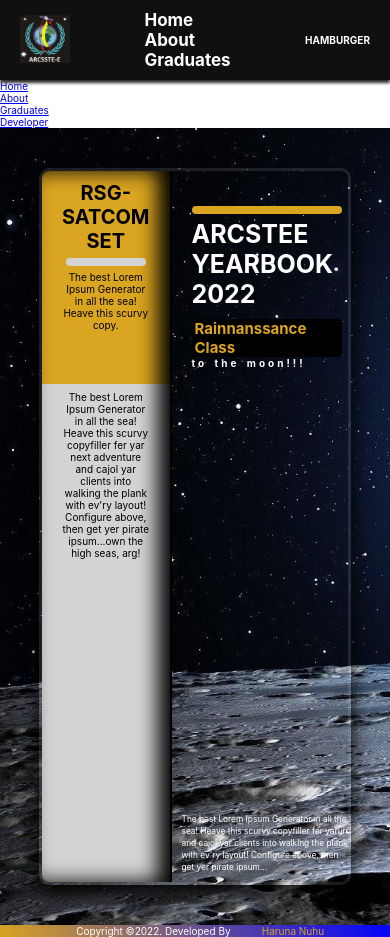
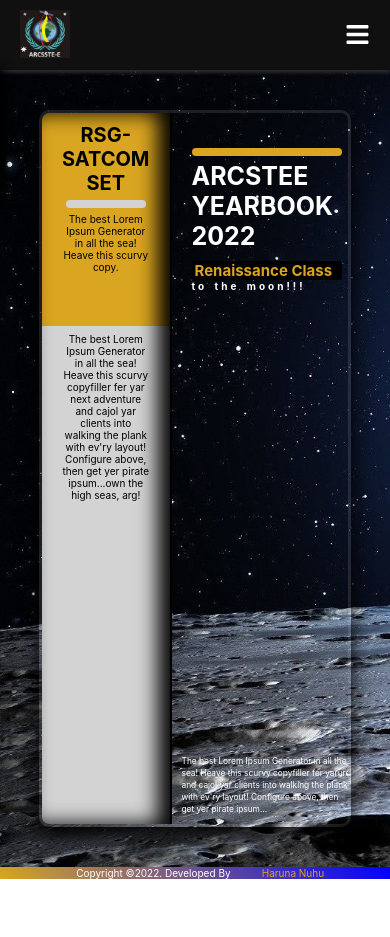
Before and after one commit to Snazzynuhu/arcsstee, a React (Create React App) app: page / in a window 390 px wide. After the commit the page ends 879 px from the top, so only its background shows below. Built offline with nearby package versions, Linux system fonts and the light colour scheme.

Commit message:
modified the navbar and included a hamburger

```diff
--- a/src/Home.js
+++ b/src/Home.js
@@ -27,7 +27,7 @@
           <div className="book-right">
             <div className="right-underline">&nbsp;</div>
             <h1 className="title">ARCSTEE Yearbook 2022</h1>
-            <h2 className="sub-title">Rainnanssance class</h2>
+            <h2 className="sub-title">Renaissance class</h2>
             <span className="extra">to the moon!!!</span>
             <p className="bottom-paragraph">
               {" "}
--- a/src/Navbar.css
+++ b/src/Navbar.css
@@ -17,6 +17,44 @@
 
 .hamburger{
     margin-left: auto;
+}
+.hamburger .hamburger-icon{
+    font-size: 2.5rem;
+}
+.sidebar{
+    position: absolute;
+    z-index: 500;
+    width: 250px;
+    height: max-content;
+    background-color: #fff;
+    padding: 2rem;
+    border-bottom-right-radius: 2rem;
+    box-shadow: 1px 1px 10px 3px;
+    transform: translateX(-100%);
+    transition: transform 1s linear;
+}
+.sidebar.show-sidebar{
+    transform: translateX(0);
+}
+.sidebar>.sidebar-list-container> li{
+    list-style-type: none;
+    text-decoration: none;
+    margin-bottom: 0.5rem;
+}
+.sidebar>.sidebar-list-container> li .list{
+    display: inline-block;
+    width: 100%;
+    text-transform: uppercase;
+    text-decoration: none;
+    font-weight: 500;
+    color: #000;
+    cursor: pointer;
+    padding: 0.5rem;
+}
+.sidebar>.sidebar-list-container>li .list:hover{
+    background-color: var(--left-page-color);
+    border-top-right-radius: 1.5rem;
+    border-bottom-right-radius: 1.5rem;
 }
 .list-container{
     display: flex;
@@ -58,10 +96,13 @@
     transition: all 0.5s ease-in;
 }
 /* TEMPORARY */
-@media (max-width:500px) {
+@media (max-width: 32rem) {
     .list-container {
         display: flex;
         flex-direction: column;
     }
+    .nav{
+        display: none;
+    }
 
 }
--- a/src/Navbar.js
+++ b/src/Navbar.js
@@ -2,9 +2,15 @@
 import { BrowserRouter as Router,Routes, Route, Link } from 'react-router-dom';
 import './Navbar.css';
 import arcsteelogo from "./images/arcsteelogo.jpg";
+import { FaTimes, FaBars } from "react-icons/fa";
+
 
 
 const Navbar = () => {
+  const [showSidebar, setShowSidebar] = React.useState(false);
+  const slideSidebar=()=>{
+    setShowSidebar(!showSidebar);
+  }
   return (
     <>
       <header>
@@ -30,29 +36,40 @@
             </li>
           </ul>
         </nav>
-        <div className="hamburger">HAMBURGER</div>
+        <div className="hamburger" onClick={slideSidebar}>
+          {showSidebar ? (
+            <FaTimes className="hamburger-icon" />
+          ) : (
+            <FaBars className="hamburger-icon" />
+          )}
+        </div>
       </header>
-      <aside className="sidebar">
+
+      <aside className={showSidebar ? "sidebar show-sidebar" : "sidebar"}>
         <ul className="sidebar-list-container">
           <li>
-            <Link to="/" className="links">
-              Home
+            <Link to="/" className="list">
+              home
             </Link>
           </li>
           <li>
-            <Link to="/about" className="links">
-              About
+            <Link to="/about" className="list">
+              about
             </Link>
           </li>
           <li>
-            <Link to="/graduates" className="links">
-              Graduates
+            <Link to="/graduates" className="list">
+              graduates
             </Link>
           </li>
           <li>
-            <Link to="#" className="links">
-              Developer
-            </Link>
+            <a
+              href="https://harunanuhu-portfolio.netlify.app/"
+              target="_blank"
+              className="list"
+            >
+              contact developer
+            </a>
           </li>
         </ul>
       </aside>
```
